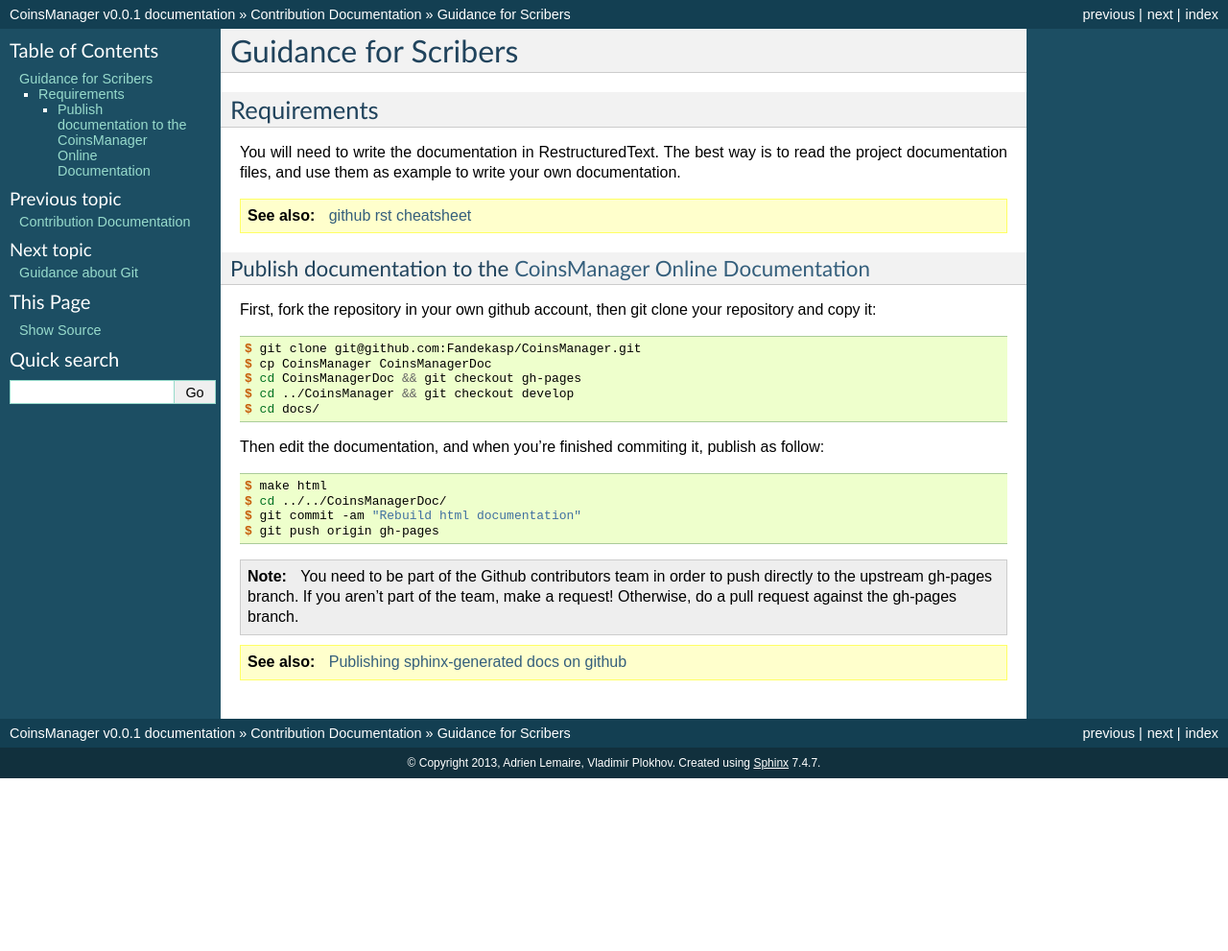
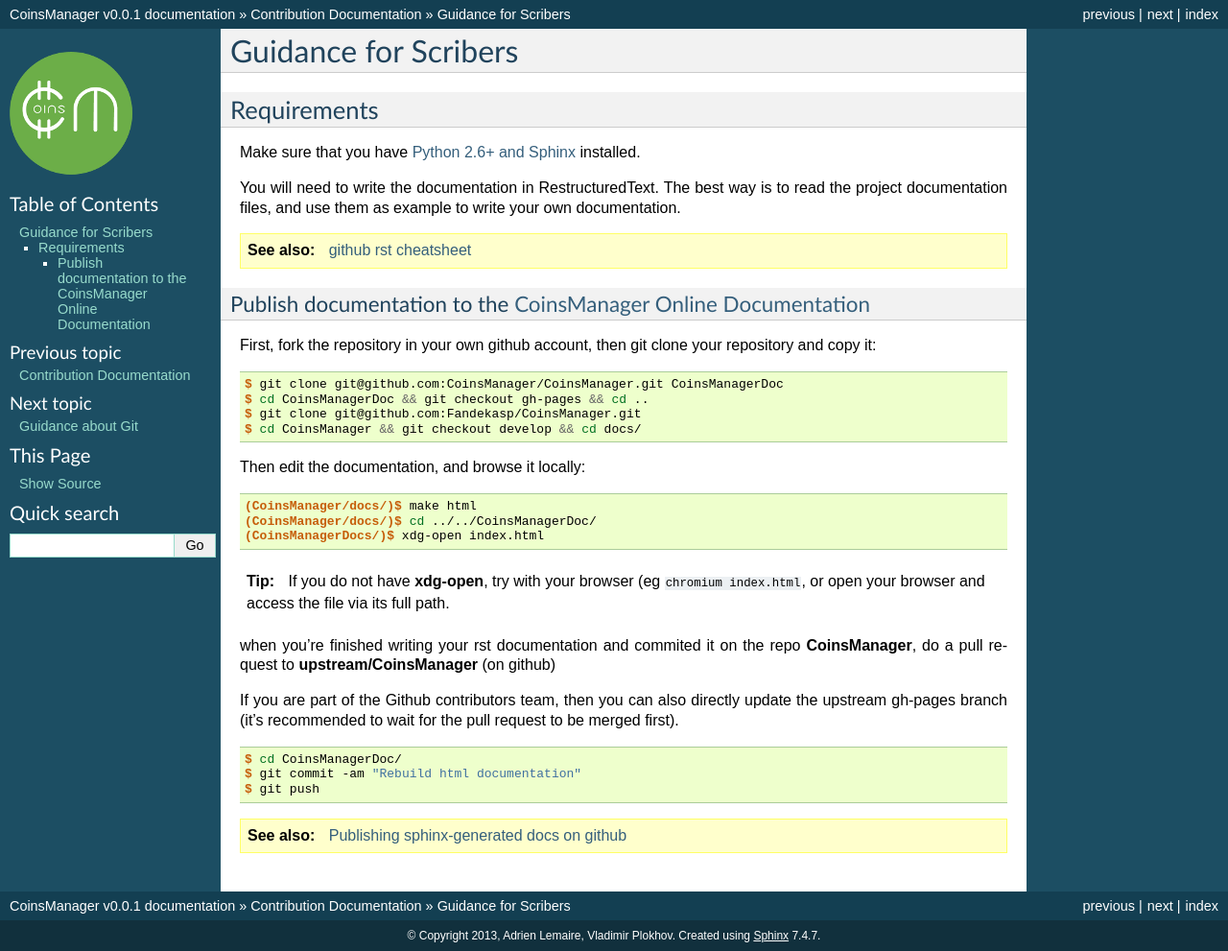
Before and after one commit to CoinsManager/CoinsManager, a Sphinx documentation site: the page built from docs/Contributions/1_documentation.rst, in a window 1280 px wide. Shown: the whole page at 96% size. Built offline with Sphinx 7.4.7, drawn with Linux system fonts in a browser that asks for light colours; formulas are drawn with MathJax 3; before the commit the page ends 900 px from its top, so only the background shows below that.

Commit message:
update sphinx install doc

```diff
--- a/docs/Contributions/1_documentation.rst
+++ b/docs/Contributions/1_documentation.rst
@@ -4,6 +4,9 @@
 
 Requirements
 ------------
+Make sure that you have
+`Python 2.6+ and Sphinx <http://sphinx-doc.org/latest/install.html>`_
+installed.
 
 You will need to write the documentation in RestructuredText.
 The best way is to read the project documentation files, and use them as
@@ -16,36 +19,48 @@
 
 Publish documentation to the `CoinsManager Online Documentation`__
 ~~~~~~~~~~~~~~~~~~~~~~~~~~~~~~~~~~~~~~~~~~~~~~~~~~~~~~~~~~~~~~~~~~
-
 .. _online-doc: http://coinsmanager.github.io/CoinsManager/
 
 __ _online-doc
+
 
 First, fork the repository in your own github account, then git clone your
 repository and copy it:
 
 .. code-block:: console
 
+    $ git clone git@github.com:CoinsManager/CoinsManager.git CoinsManagerDoc
+    $ cd CoinsManagerDoc && git checkout gh-pages && cd ..
     $ git clone git@github.com:Fandekasp/CoinsManager.git
-    $ cp CoinsManager CoinsManagerDoc
-    $ cd CoinsManagerDoc && git checkout gh-pages
-    $ cd ../CoinsManager && git checkout develop
-    $ cd docs/
+    $ cd CoinsManager && git checkout develop && cd docs/
 
-Then edit the documentation, and when you're finished commiting it, publish as
-follow:
+Then edit the documentation, and browse it locally:
 
 .. code-block:: console
 
-    $ make html
-    $ cd ../../CoinsManagerDoc/
+    (CoinsManager/docs/)$ make html
+    (CoinsManager/docs/)$ cd ../../CoinsManagerDoc/
+    (CoinsManagerDocs/)$ xdg-open index.html
+
+.. tip::
+
+    If you do not have :program:`xdg-open`, try with your browser (eg
+    ``chromium index.html``, or open your browser and access the file via its
+    full path.
+
+when you're finished writing your rst documentation and commited it on the repo
+**CoinsManager**, do a pull request to **upstream/CoinsManager** (on github)
+
+
+If you are part of the Github contributors team, then you can also directly
+update the upstream gh-pages branch (it's recommended to wait for the pull
+request to be merged first).
+
+.. code-block:: console
+
+    $ cd CoinsManagerDoc/
     $ git commit -am "Rebuild html documentation"
-    $ git push origin gh-pages
+    $ git push
 
-.. note::
-
-    You need to be part of the Github contributors team in order to push
-    directly to the upstream gh-pages branch. If you aren't part of the team,
-    make a request! Otherwise, do a pull request against the gh-pages branch.
 
 .. seealso:: `Publishing sphinx-generated docs on github <http://daler.github.io/sphinxdoc-test/includeme.html>`_
--- a/docs/conf.py
+++ b/docs/conf.py
@@ -110,7 +110,7 @@
 
 # The name of an image file (relative to this directory) to place at the top
 # of the sidebar.
-html_logo = '../public/img/logo/logo_green_128.png'
+html_logo = '../app/public/img/logo/logo_green_128.png'
 
 # The name of an image file (within the static path) to use as favicon of the
 # docs.  This file should be a Windows icon file (.ico) being 16x16 or 32x32
```
